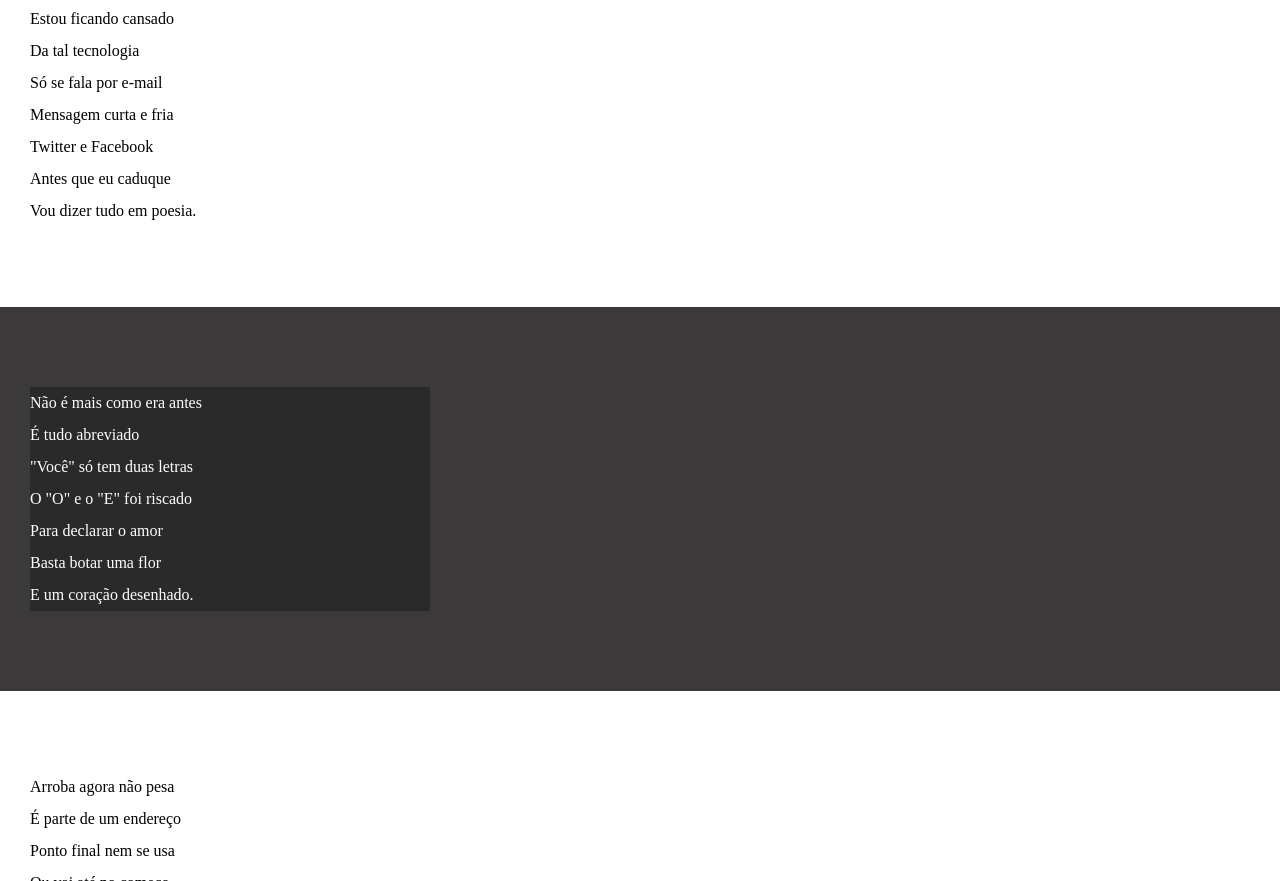
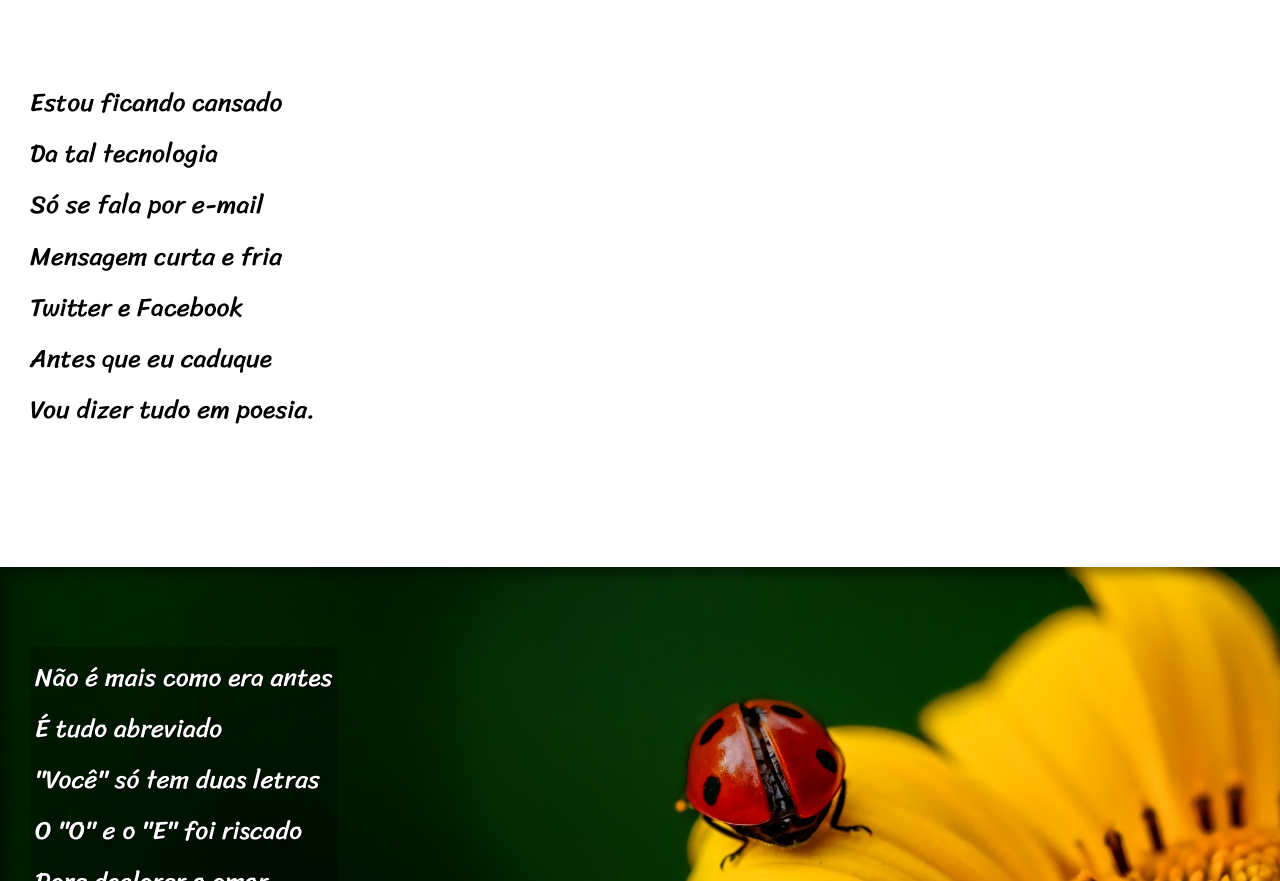
Before and after one commit to AndreSobralDEV/html-css, a plain HTML site: page projeto-cordel/index.html in a window 1280 px wide. Shown: the part 232-1113 px from the top of the page. Drawn offline with Linux system fonts and the light colour scheme.

Commit message:
terminando projeto cordel

```diff
--- a/projeto-cordel/estilo/style.css
+++ b/projeto-cordel/estilo/style.css
@@ -1,11 +1,23 @@
 @charset "UTF-8";
+
+@import url('https://fonts.googleapis.com/css2?family=Passion+One:wght@400;700;900&family=Sriracha&display=swap');
+
+:root{
+    --fonte1: Verdana, Geneva, Tahoma, sans-serif;
+    --fonte2: "Passion One", sans-serif;
+    --fonte3: "Sriracha", cursive;
+
+}
 
 *{
     margin: 0px;
     padding: 0px;
 }
 
+
+
 html,body {
+    font-family: var(--fonte1);
     min-height: 100vh   ;
     background-color: darkgray;
 
@@ -14,9 +26,11 @@ header{
     background-color: black;
     color: white;
     text-align: center;
+    font-size: 3vw;
 }
 
 header > h1{
+    font-family: var(--fonte2);
     padding-top: 50px;
     font-variant: small-caps;
 }
@@ -32,14 +46,18 @@ a {
 a:hover {
     text-decoration: underline;
 }
-
 section{
+    font-family: var(--fonte3);
     padding-top: 10vh;
     padding-bottom: 10vh;
     line-height: 2em;
     padding-left: 30px;
+    font-size: 2vw;
 }
 
+section > p{
+    padding-bottom: 2em;
+}
 section.normal{
     background-color: white;
     color: black;
@@ -48,11 +66,27 @@ section.normal{
 section.imagem{
     background-color: rgb(59, 57, 57);
     color: white;
+    box-shadow: inset 6px 6px 13px 0px rgba(0, 0, 0, 0.459);
+    background-size: cover;
+    background-attachment: fixed;
 }
 
 section.imagem > p{
-    width: 400px;
+    text-shadow: 1px 1px 0px black;
     background-color:rgba(0, 0, 0, 0.267);
+    display: inline-block;
+    padding: 5px;
+
+}
+
+section#img01{
+    background-image: url(../pacote-d012/imagens/background001.jpg);
+    background-position: right center;
+}
+
+section#img02{
+    background-image: url(../pacote-d012/imagens/background002.jpg);
+    background-position: right center;
 }
 
 footer{
--- a/projeto-cordel/index.html
+++ b/projeto-cordel/index.html
@@ -25,7 +25,7 @@
     </section>
 
 
-    <section class="imagem">
+    <section class="imagem" id="img01">
         <p>
             Não é mais como era antes<br>
             É tudo abreviado<br>
@@ -59,7 +59,7 @@
     </section>
 
 
-    <section class="imagem">
+    <section class="imagem" id="img02">
         <p>
             Tenho saudade das cartas<br>
             Escritas com a própria mão<br>
```
